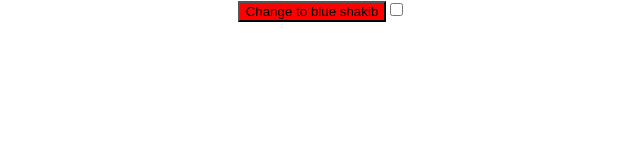
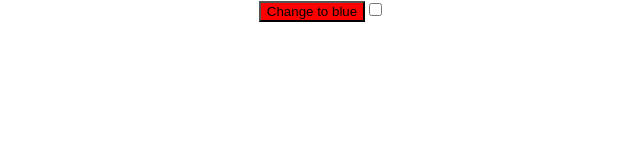
Before and after one commit to Shakib448/react-jest-testing, a React (Create React App) app: page / in a window 1280 px wide. Shown: the top 160 px of the page, without its empty margins (318-958 px from the left). Built offline with nearby package versions, Linux system fonts and the light colour scheme.

Commit message:
WIP on husky

```diff
--- /dev/null
+++ b/lint-staged.js
@@ -0,0 +1,5 @@
+module.exports = {
+  "*.{js,jsx}": [
+    "react-scripts test --bail --watchAll=false --findRelatedTests --passWithNoTests",
+  ],
+};
--- a/src/App.js
+++ b/src/App.js
@@ -11,7 +11,7 @@ function App() {
         style={{ backgroundColor: color }}
         onClick={() => setColor(newButtonColor)}
       >
-        Change to {newButtonColor} shakib
+        Change to {newButtonColor}
       </button>
       <input type="checkbox" />
     </div>
```
Also changed, not shown: package.json (+6 -14 lines), 2 other files (tests, documents, lock files or other folders).
